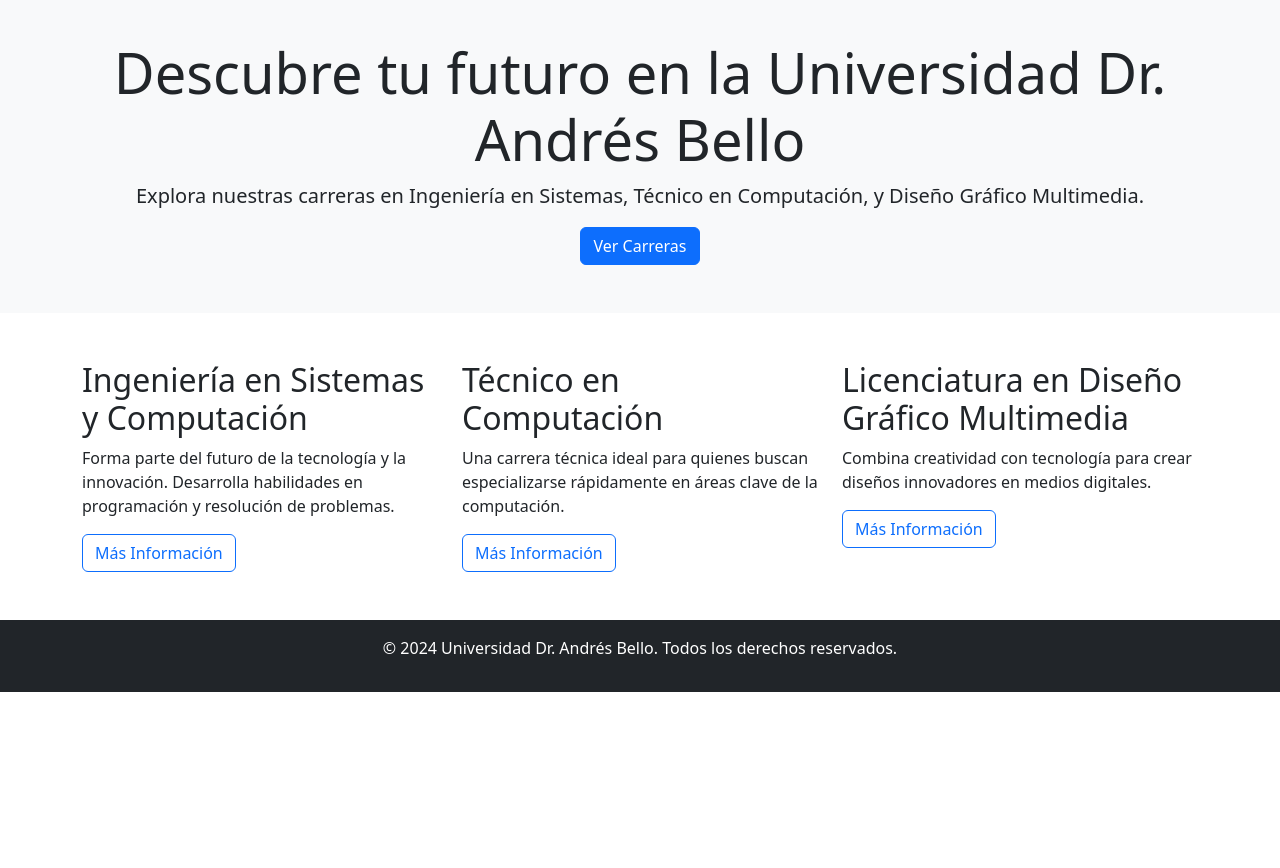
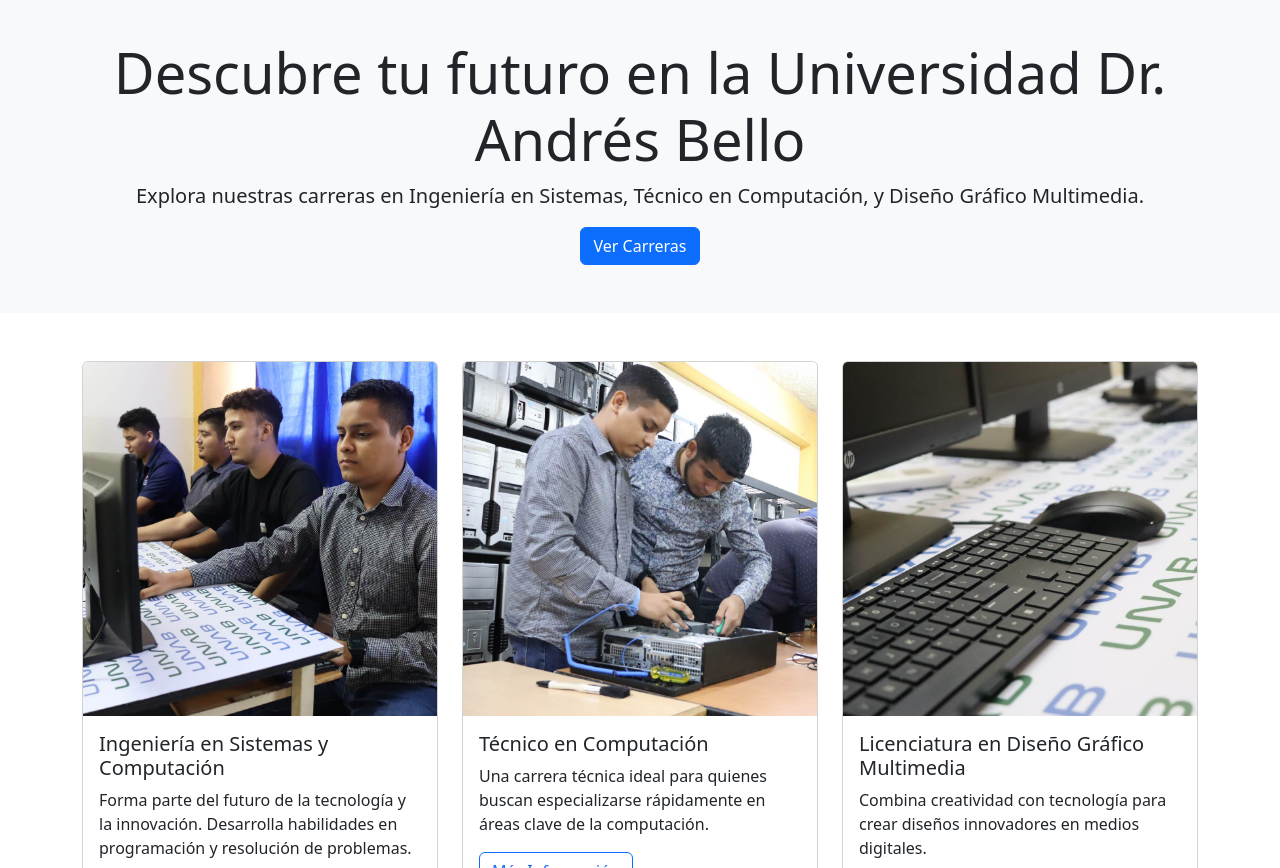
Before and after one commit to JBerrios08/Web-UNAB-Facultad-TI, a plain HTML site: page index.html in a window 1280 px wide. Shown: the part 84-952 px from the top of the page. Before the commit the page ends 800 px from the top, so only its background shows below. Drawn offline with nearby package versions, Linux system fonts and the light colour scheme.

Commit message:
IMG Card

```diff
--- a/index.html
+++ b/index.html
@@ -43,24 +43,43 @@
 <section class="py-5">
     <div class="container">
         <div class="row">
+            <!-- Card 1: Ingeniería en Sistemas y Computación -->
             <div class="col-md-4">
-                <h2>Ingeniería en Sistemas y Computación</h2>
-                <p>Forma parte del futuro de la tecnología y la innovación. Desarrolla habilidades en programación y resolución de problemas.</p>
-                <a href="carreras.html" class="btn btn-outline-primary">Más Información</a>
+                <div class="card">
+                    <img src="img/Card 1.jpg" class="card-img-top" alt="Ingeniería en Sistemas y Computación">
+                    <div class="card-body">
+                        <h5 class="card-title">Ingeniería en Sistemas y Computación</h5>
+                        <p class="card-text">Forma parte del futuro de la tecnología y la innovación. Desarrolla habilidades en programación y resolución de problemas.</p>
+                        <a href="carreras.html" class="btn btn-outline-primary">Más Información</a>
+                    </div>
+                </div>
             </div>
+            <!-- Card 2: Técnico en Computación -->
             <div class="col-md-4">
-                <h2>Técnico en Computación</h2>
-                <p>Una carrera técnica ideal para quienes buscan especializarse rápidamente en áreas clave de la computación.</p>
-                <a href="carreras.html" class="btn btn-outline-primary">Más Información</a>
+                <div class="card">
+                    <img src="img/Card 2.jpg" class="card-img-top" alt="Técnico en Computación">
+                    <div class="card-body">
+                        <h5 class="card-title">Técnico en Computación</h5>
+                        <p class="card-text">Una carrera técnica ideal para quienes buscan especializarse rápidamente en áreas clave de la computación.</p>
+                        <a href="carreras.html" class="btn btn-outline-primary">Más Información</a>
+                    </div>
+                </div>
             </div>
+            <!-- Card 3: Licenciatura en Diseño Gráfico Multimedia -->
             <div class="col-md-4">
-                <h2>Licenciatura en Diseño Gráfico Multimedia</h2>
-                <p>Combina creatividad con tecnología para crear diseños innovadores en medios digitales.</p>
-                <a href="carreras.html" class="btn btn-outline-primary">Más Información</a>
+                <div class="card">
+                    <img src="img/Card 3.jpg" class="card-img-top" alt="Licenciatura en Diseño Gráfico Multimedia">
+                    <div class="card-body">
+                        <h5 class="card-title">Licenciatura en Diseño Gráfico Multimedia</h5>
+                        <p class="card-text">Combina creatividad con tecnología para crear diseños innovadores en medios digitales.</p>
+                        <a href="carreras.html" class="btn btn-outline-primary">Más Información</a>
+                    </div>
+                </div>
             </div>
         </div>
     </div>
 </section>
+
 
 <!-- Footer -->
 <footer class="bg-dark text-white text-center py-3">
```
Also changed, not shown: img/Card 1.jpg (added), img/Card 2.jpg (added), img/Card 3.jpg (added).
